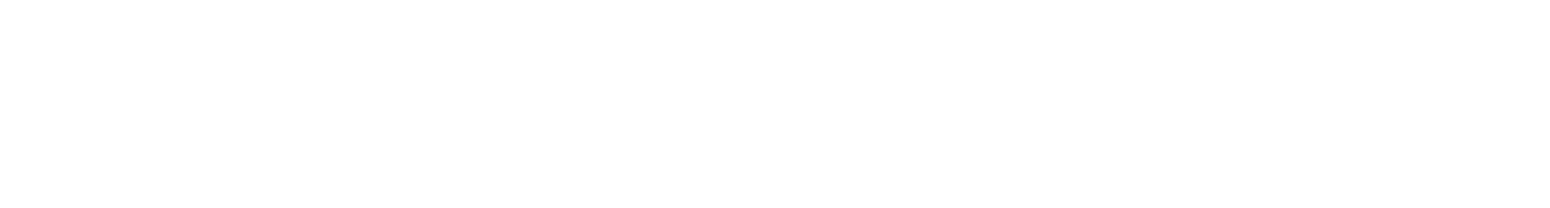
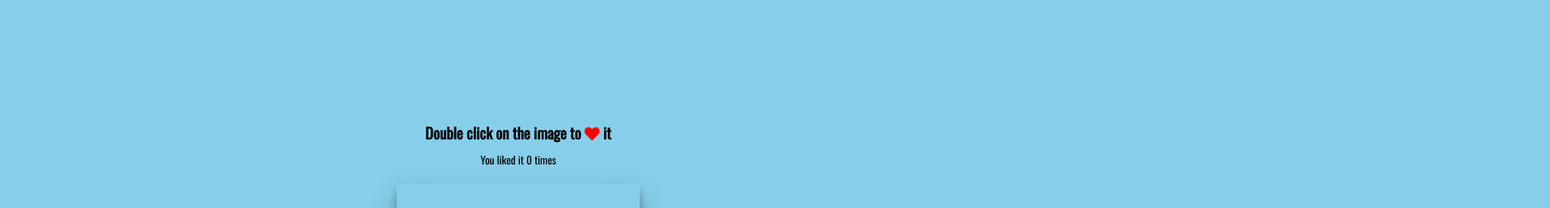
Before and after one commit to Hub-yang/50projects-vue3, a Vue app: page /day29 in a window 1280 px wide. Before the commit this address had no page. Shown: the top 258 px of the page at 81% size, 1914 px wide, since content can reach past the window. Built offline with nearby package versions, Linux system fonts and the light colour scheme; grey boxes are pictures that could not be loaded; a web font is replaced by a local one.

Commit message:
day29:Double Click Heart:双击点赞

```diff
--- a/src/router/index.js
+++ b/src/router/index.js
@@ -5,7 +5,7 @@
   routes: [
     {
       path: "/",
-      redirect: "/day28",
+      redirect: "/day29",
     },
     {
       path: "/day01",
@@ -252,5 +252,13 @@
       },
       component: () => import("../views/Day28_GithubProfiles/Index.vue"),
     },
+    {
+      path: "/day29",
+      name: "day29",
+      meta: {
+        title: "Double Click Heart",
+      },
+      component: () => import("../views/Day29_DoubleClickHeart/Index.vue"),
+    },
   ],
 })
--- /dev/null
+++ b/src/views/Day29_DoubleClickHeart/Index.vue
@@ -0,0 +1,85 @@
+<template>
+  <div class="body">
+    <h3>Double click on the image to <i class="fas fa-heart"></i> it</h3>
+    <small
+      >You liked it <span id="times">{{ clicks }}</span> times</small
+    >
+
+    <div class="loveMe" @click="clickToHeart">
+      <!-- <i v-if="showHeart" ref="heart" class="fas fa-heart"></i> -->
+    </div>
+  </div>
+</template>
+
+<script setup>
+import { ref, nextTick } from "vue"
+
+const clicks = ref(0)
+const showHeart = ref(false)
+const heart = ref()
+let clickTime = 0
+
+const clickToHeart = (e) => {
+  console.log("click")
+  // if (clickTime === 0) {
+  //   clickTime = new Date().getTime()
+  // } else {
+  //   if (new Date().getTime() - clickTime < 800) {
+  //     createHeart(e)
+  //     clickTime = 0
+  //   } else {
+  //     clickTime = new Date().getTime()
+  //   }
+  // }
+  createHeart(e)
+}
+
+const createHeart = (e) => {
+  // showHeart.value = true
+  // const colorList = ["red", "green", "blue", "orange", "purple"]
+  // const x = e.clientX
+  // const y = e.clientY
+  // const leftOffset = e.target.offsetLeft
+  // const topOffset = e.target.offsetTop
+  // const xInside = x - leftOffset
+  // const yInside = y - topOffset
+  // nextTick(() => {
+  //   heart.value.style.top = `${yInside}px`
+  //   heart.value.style.left = `${xInside}px`
+  //   heart.value.style.color =
+  //     colorList[Math.floor(Math.random() * (colorList.length - 1))]
+  // })
+  // clicks.value++
+  // setTimeout(() => (showHeart.value = false), 1000)
+
+  const loveMe = document.querySelector(".loveMe")
+  const heart = document.createElement("i")
+  heart.classList.add("fas")
+  heart.classList.add("fa-heart")
+
+  const colorList = ["red", "green", "blue", "orange", "purple"]
+  const x = e.clientX
+  const y = e.clientY
+
+  const leftOffset = e.target.offsetLeft
+  const topOffset = e.target.offsetTop
+
+  const xInside = x - leftOffset
+  const yInside = y - topOffset
+
+  heart.style.top = `${yInside}px`
+  heart.style.left = `${xInside}px`
+  heart.style.color =
+    colorList[Math.floor(Math.random() * (colorList.length - 1))]
+
+  loveMe.appendChild(heart)
+
+  clicks.value++
+
+  setTimeout(() => heart.remove(), 1000)
+}
+</script>
+
+<style lang="scss">
+@import "./index.scss";
+</style>
--- /dev/null
+++ b/src/views/Day29_DoubleClickHeart/index.scss
@@ -0,0 +1,58 @@
+@import url('https://fonts.googleapis.com/css?family=Oswald');
+
+.body {
+  font-family: 'Oswald', sans-serif;
+  text-align: center;
+  overflow: hidden;
+  margin: 0;
+  display: flex;
+  flex-direction: column;
+  justify-content: center;
+  align-items: center;
+  height: 100vh;
+  width: 199vw;
+  background-color: skyblue;
+
+  h3 {
+    margin-bottom: 10px;
+    text-align: center;
+
+    .fa-heart {
+      color: red;
+    }
+  }
+
+  small {
+    display: block;
+    margin-bottom: 20px;
+    text-align: center;
+  }
+
+
+
+  .loveMe {
+    height: 440px;
+    width: 300px;
+    background: url('https://images.unsplash.com/photo-1504215680853-026ed2a45def?ixlib=rb-1.2.1&ixid=eyJhcHBfaWQiOjEyMDd9&auto=format&fit=crop&w=334&q=80') no-repeat center center;
+    cursor: pointer;
+    max-width: 100%;
+    position: relative;
+    box-shadow: 0 14px 28px rgba(0, 0, 0, 0.25), 0 10px 10px rgba(0, 0, 0, 0.22);
+    overflow: hidden;
+
+    .fa-heart {
+      position: absolute;
+      animation: grow 0.6s linear;
+      transform: translate(-50%, -50%) scale(0);
+    }
+
+    @keyframes grow {
+      to {
+        transform: translate(-50%, -50%) scale(10);
+        opacity: 0;
+      }
+    }
+
+  }
+
+}
```
Also changed, not shown: 1 other file (tests, documents, lock files or other folders).
